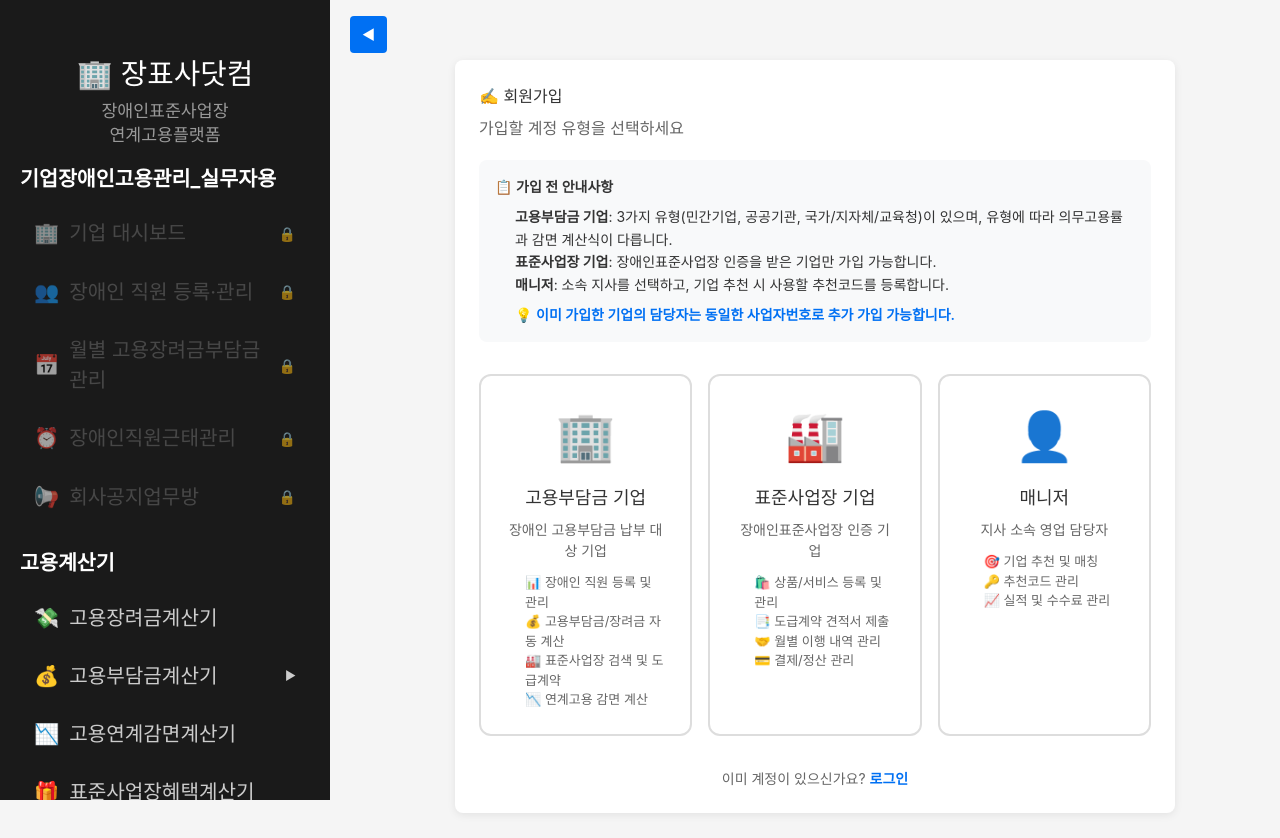
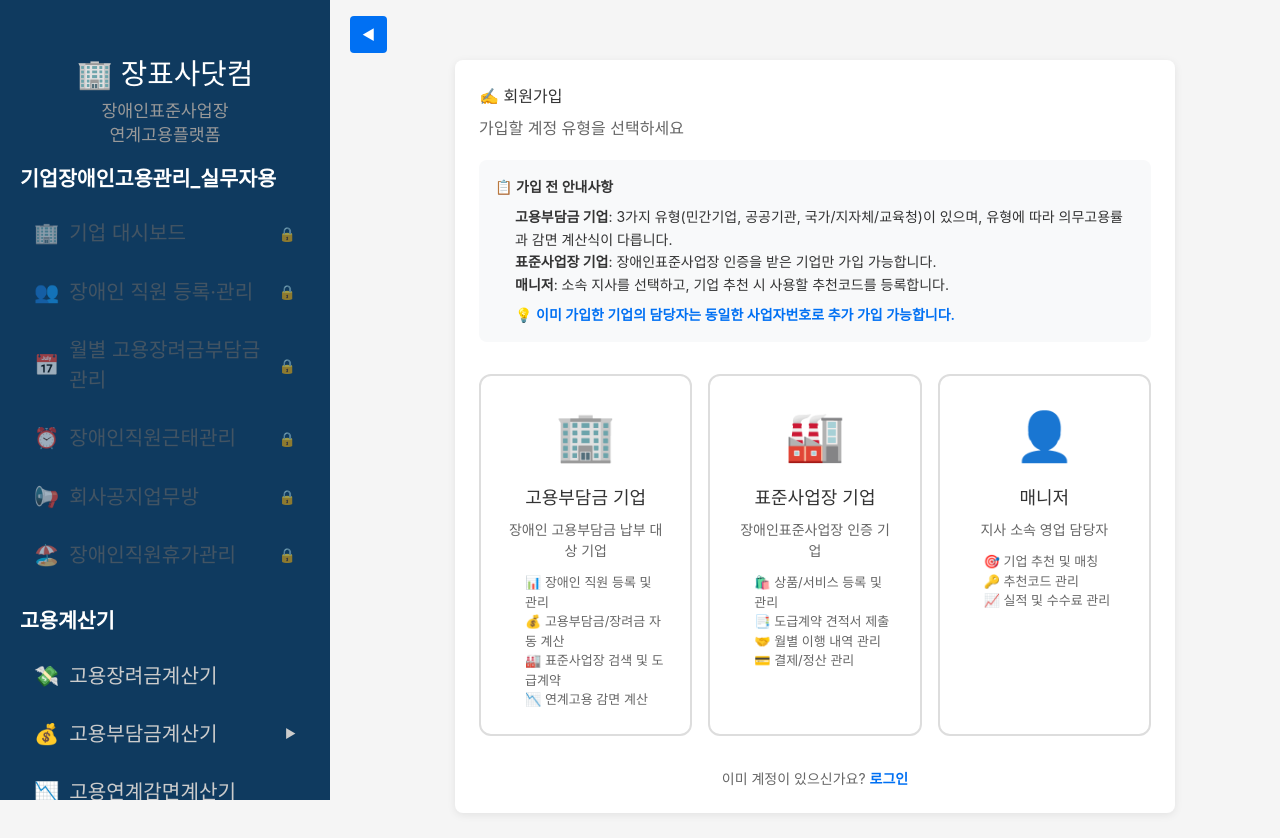
Before and after one commit to masolshop/jangpyosa, a Next.js app in the folder apps/web/: page /signup in a window 1280 px wide. Shown: the top 838 px of the page. Built offline with nearby package versions, Linux system fonts and the light colour scheme.

Commit message:
🎨 사이드바 UI 개선 - 진청색 배경 및 휴가 관리 메뉴 추가

```diff
--- a/apps/web/src/components/Sidebar.tsx
+++ b/apps/web/src/components/Sidebar.tsx
@@ -82,7 +82,7 @@ export default function Sidebar() {
           left: isOpen ? 0 : -350,
           width: 330,
           height: "100vh",
-          background: "#1a1a1a",
+          background: "#0f3a5f",
           color: "white",
           padding: "20px",
           transition: "left 0.3s ease",
@@ -192,6 +192,14 @@ export default function Sidebar() {
               label="회사공지업무방"
               icon="📢"
               active={isActive("/dashboard/announcements")}
+              requiresRole={["BUYER", "SUPPLIER", "SUPER_ADMIN"]}
+              currentRole={userRole}
+            />
+            <MenuItem
+              href="/dashboard/leave"
+              label="장애인직원휴가관리"
+              icon="🏖️"
+              active={isActive("/dashboard/leave")}
               requiresRole={["BUYER", "SUPPLIER", "SUPER_ADMIN"]}
               currentRole={userRole}
             />
```
